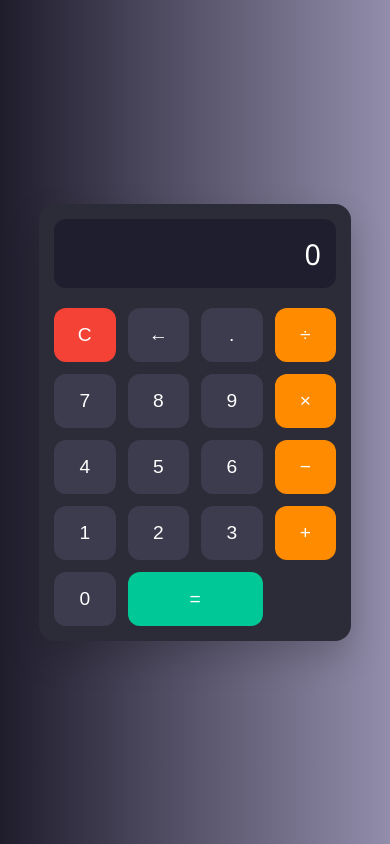
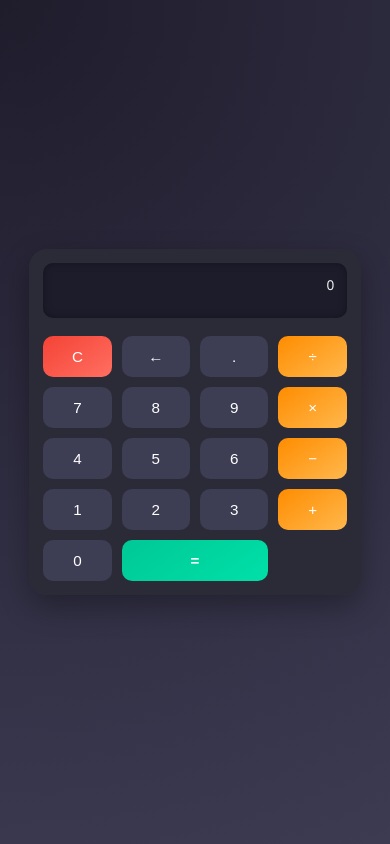
Before and after one commit to Ari2477/calculator, a website: page public/index.html in a window 390 px wide. Drawn offline with Linux system fonts and the light colour scheme.

Commit message:
Update index.html

```diff
--- a/public/index.html
+++ b/public/index.html
@@ -1,4 +1,4 @@
-<!DOCTYPE html>
+ <!DOCTYPE html>
 <html lang="en">
 <head>
   <meta charset="UTF-8" />
@@ -11,76 +11,89 @@
 
     body {
       margin: 0;
-      font-family: 'Segoe UI', Tahoma, Geneva, Verdana, sans-serif;
-      background: linear-gradient(to right, #1f1c2c, #928dab);
+      font-family: 'Poppins', 'Segoe UI', sans-serif;
+      background: radial-gradient(circle at top left, #1f1c2c, #3c3b52);
       display: flex;
       justify-content: center;
       align-items: center;
       height: 100vh;
       color: #fff;
       overflow: hidden;
+      letter-spacing: 0.5px;
     }
 
     .calculator {
-      background-color: #2c2c38;
-      padding: 20px;
-      border-radius: 16px;
-      box-shadow: 0 15px 35px rgba(0, 0, 0, 0.2);
+      background: rgba(44, 44, 56, 0.95);
+      backdrop-filter: blur(8px);
+      padding: 18px;
+      border-radius: 18px;
+      box-shadow: 0 12px 30px rgba(0, 0, 0, 0.3);
       width: 100%;
-      max-width: 360px;
-      z-index: 1;
+      max-width: 340px;
+      transition: transform 0.3s ease, box-shadow 0.3s ease;
+    }
 
+    .calculator:hover {
+      transform: translateY(-4px);
+      box-shadow: 0 20px 45px rgba(0, 0, 0, 0.4);
     }
 
     .display {
-      background-color: #1e1e2f;
-      padding: 20px;
-      border-radius: 12px;
-      font-size: 1rem;
+      background: #1c1c2b;
+      padding: 15px;
+      border-radius: 10px;
+      font-size: 0.9rem;
       text-align: right;
       word-wrap: break-word;
-      min-height: 60px;
-      margin-bottom: 20px;
-      transition: max-height 0.7s ease, height 0.7s ease;
+      min-height: 55px;
+      margin-bottom: 18px;
+      font-weight: 400;
+      color: #f2f2f2;
+      box-shadow: inset 0 0 8px rgba(0, 0, 0, 0.3);
     }
 
-   .display.lyrics {
-      font-size: 0.9rem;
+    .display.lyrics {
+      font-size: 0.85rem;
       text-align: center;
+      font-style: italic;
+      color: #ffd6a5;
     }
 
     .buttons {
       display: grid;
       grid-template-columns: repeat(4, 1fr);
-      gap: 12px;
+      gap: 10px;
     }
 
     button {
-      font-size: 1.4rem;
-      padding: 20px;
+      font-size: 1rem;
+      padding: 14px;
       border: none;
-      border-radius: 12px;
-      background-color: #3c3c4e;
-      color: white;
+      border-radius: 10px;
+      background: #3d3d53;
+      color: #fff;
       cursor: pointer;
-      transition: background 0.2s ease;
+      transition: all 0.25s ease;
+      font-weight: 500;
+    }
+
+    button:hover {
+      background: #50506b;
+      transform: translateY(-2px);
     }
 
     button.operator {
-      background-color: #ff8c00;
+      background: linear-gradient(145deg, #ff8c00, #ffb84d);
     }
 
     button.equal {
-      background-color: #00c896;
+      background: linear-gradient(145deg, #00c896, #00e0a8);
       grid-column: span 2;
+      font-weight: 600;
     }
 
     button.clear {
-      background-color: #f44336;
-    }
-
-    button:hover {
-      opacity: 0.9;
+      background: linear-gradient(145deg, #f44336, #ff6f61);
     }
 
     section {
@@ -97,12 +110,8 @@
     }
 
     @keyframes animateBg {
-      0%, 100% {
-        transform: scale(1) translateX(-50%);
-      }
-      50% {
-        transform: scale(1.2) translateX(-50%);
-      }
+      0%, 100% { transform: scale(1) translateX(-50%); }
+      50% { transform: scale(1.2) translateX(-50%); }
     }
 
     span {
@@ -115,7 +124,7 @@
       border-radius: 50%;
       box-shadow: 0 0 0 4px rgba(255, 255, 255, 0.1),
                   0 0 0 8px rgba(255, 255, 255, 0.1),
-                  0 0 20px rgba(255, 255, 255, 1);
+                  0 0 15px rgba(255, 255, 255, 1);
       animation: animate 3s linear infinite;
     }
 
@@ -124,23 +133,15 @@
       position: absolute;
       top: 50%;
       transform: translateY(-50%);
-      width: 300px;
+      width: 280px;
       height: 1px;
       background: linear-gradient(90deg, #d3251f, transparent);
     }
 
     @keyframes animate {
-      0% {
-        transform: rotate(315deg) translateX(0);
-        opacity: 1;
-      }
-      70% {
-        opacity: 1;
-      }
-      100% {
-        transform: rotate(315deg) translateX(-1500px);
-        opacity: 0;
-      }
+      0% { transform: rotate(315deg) translateX(0); opacity: 1; }
+      70% { opacity: 1; }
+      100% { transform: rotate(315deg) translateX(-1500px); opacity: 0; }
     }
 
     span:nth-child(1) { top: 0; right: 0; left: initial; animation-delay: 0s; animation-duration: 1s; }
@@ -156,18 +157,18 @@
 
     @media (max-width: 412px) {
       .calculator {
-        padding: 15px;
-        width:80%;
+        padding: 14px;
+        width: 85%;
       }
 
       button {
-        padding: 16px;
-        font-size: 1.2rem;
+        padding: 12px;
+        font-size: 0.95rem;
       }
 
       .display {
-        font-size: 1.8rem;
-        padding: 15px;
+        font-size: 0.85rem;
+        padding: 12px;
       }
     }
   </style>
@@ -202,13 +203,11 @@
   </div>
 </div>
 
-<!-- Start Animation Section (Hidden by Default) -->
 <section>
   <span></span><span></span><span></span><span></span><span></span>
   <span></span><span></span><span></span><span></span><span></span>
 </section>
 
-<!-- Audio File -->
 <audio id="audio-player" src="music.mp3"></audio>
 
 <script>
@@ -216,7 +215,7 @@
   const audio = document.getElementById('audio-player');
   const effectSection = document.querySelector('section');
 
-  const START_TIME = 205; // 3:24 in seconds
+  const START_TIME = 205;
 
   const LYRICS = [
     { text: "ikaw lang ikaw", time: 0 },
@@ -264,7 +263,7 @@
     audio.play();
     document.body.style.background = 'linear-gradient(to right, #cfcfcf, #ffffff)';
     effectSection.style.display = 'block';
-    document.querySelector('.calculator').style.opacity = '0.7'
+    document.querySelector('.calculator').style.opacity = '0.7';
 
     let currentIndex = 0;
     display.innerHTML = "";
```
